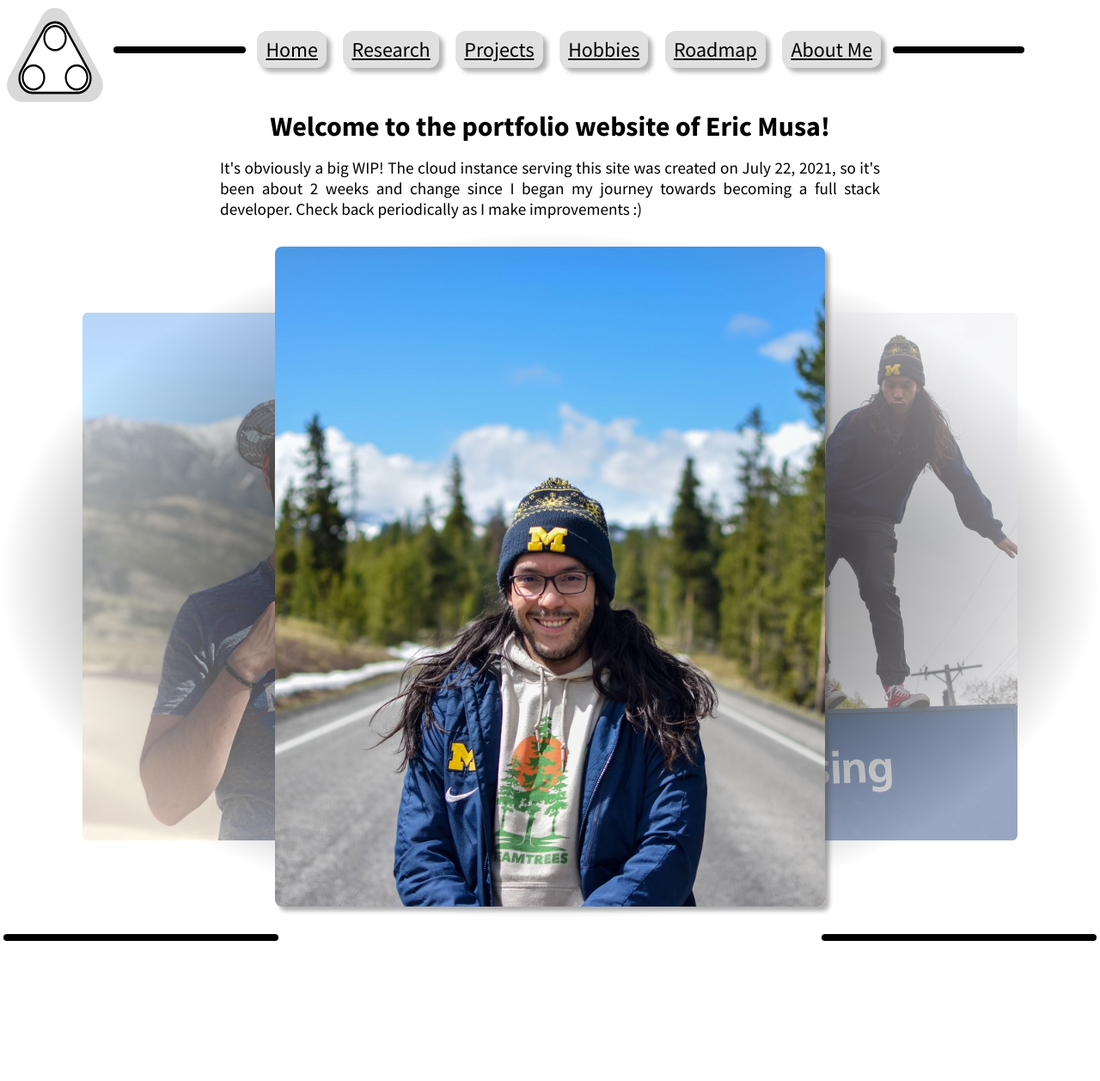
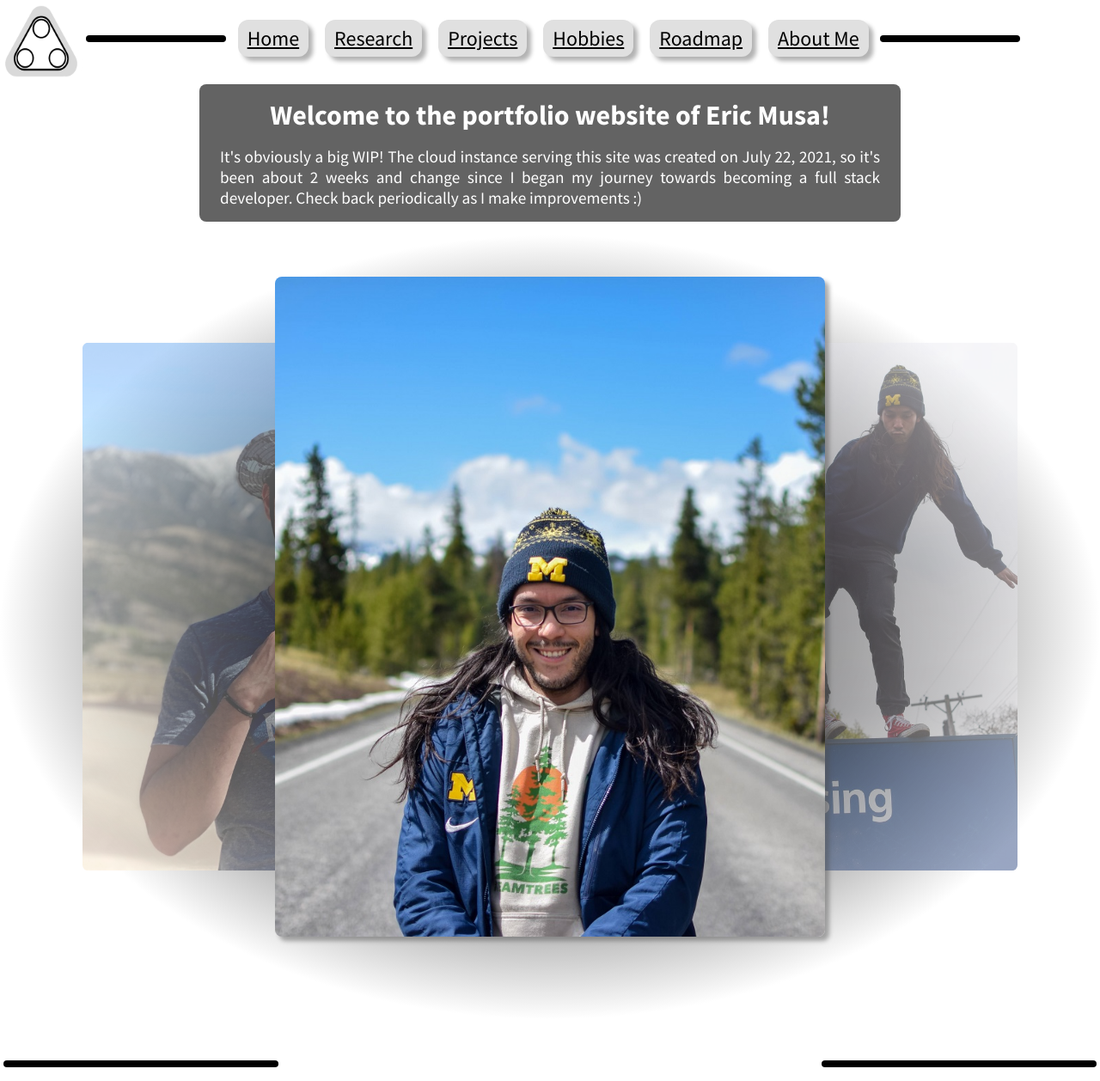
Before and after one commit to Eric-Musa/Portfolio, a Django app: page / in a window 1280 px wide. Shown: the whole page at 86% size. Before the commit the page ends 1095 px from the top, so only its background shows below. Run offline with Django 3.2, Linux system fonts and the light colour scheme; data that the repository does not hold is empty.

Commit message:
adjusted summary color and spacing on home page

```diff
--- a/portfolio/mainsite/templates/mainsite/index2.html
+++ b/portfolio/mainsite/templates/mainsite/index2.html
@@ -33,9 +33,10 @@
         </div>
     </div>
     <div id="welcome-container">
-        <div></div>
-        <h1>Welcome to the portfolio website of Eric Musa!</h1>
-        <p id="summary"></p>
+        <div id="welcome">
+            <h1>Welcome to the portfolio website of Eric Musa!</h1>
+            <p id="summary"></p>
+        </div>
     </div>
     <div class="middle">
         <div class="slideshow-container">
@@ -72,6 +73,7 @@
             <div class="fill-bar"></div>
             {% for sm in social_media %}
                 <a href="{{ sm.hyperlink }}" target="_blank">{{ sm.title }}</a>
+                <!-- ADD SOCIAL MEDIA ICON IMAGES -->
             {% endfor %}
             <div class="fill-bar"></div>
         </div>
--- a/portfolio/static/mainsite/home.css
+++ b/portfolio/static/mainsite/home.css
@@ -3,7 +3,7 @@
 :root {
     --accent-color: rgba(45, 121, 235, 0.3);
     --accent-color-opq: rgb(45, 121, 235);
-    --home-button-width: 8em;
+    --home-button-width: 6em;
 }
 
 body {
@@ -84,7 +84,7 @@ body {
 }
 
 #tabs-container {
-    margin: calc(0.25 * var(--home-button-width)) var(--home-button-width) 3em var(--home-button-width);
+    margin: calc(0.2 * var(--home-button-width)) var(--home-button-width) 2em var(--home-button-width);
 }
 
 #tabs-container div {
@@ -101,10 +101,13 @@ body {
     align-items: center;
     width: 100%;
     margin-bottom: 1em;
+    color: white;
+    font-style: bold;
 }
 
 #welcome-container h1 {
     margin: 0 0 0.5em 0;
+    text-align: center;
 }
 
 #welcome-container p {
@@ -113,6 +116,12 @@ body {
     text-align: justify;
     font-size: 1.2em;
     /* white-space: pre-wrap; */
+}
+
+#welcome {
+    padding: 1em 1.5em;
+    background-color: rgb(99, 99, 99);
+    border-radius: 0.5em;
 }
 
 .header-span {
@@ -142,6 +151,8 @@ body {
     transition: background 1s ease-in;
     background: -webkit-radial-gradient(closest-side black 0%, black 20%, white 100%);
     /* background-color: white; */
+    padding: 2em 0 5em 0;
+    margin-bottom: 3em;
 }
 
 /* .middle.blue {
@@ -224,7 +235,7 @@ input[type=radio] {
 }
 
 .bottom {
-    margin-top: 1em;
+    margin: 1em 0;
 }
 
 #social-media-container div {
```
Also changed, not shown: portfolio/static/mainsite/images/facebook-icon-transp.png (added), portfolio/static/mainsite/images/facebook-icon.png (added), portfolio/static/mainsite/images/instagram-icon-transp.png (added), portfolio/static/mainsite/images/instagram-icon.png (added), portfolio/static/mainsite/images/linkedin-icon-transp.png (added), portfolio/static/mainsite/images/linkedin-icon.png (added), portfolio/static/mainsite/images/twitter-icon-transp.png (added), portfolio/static/mainsite/images/twitter-icon.png (added).
